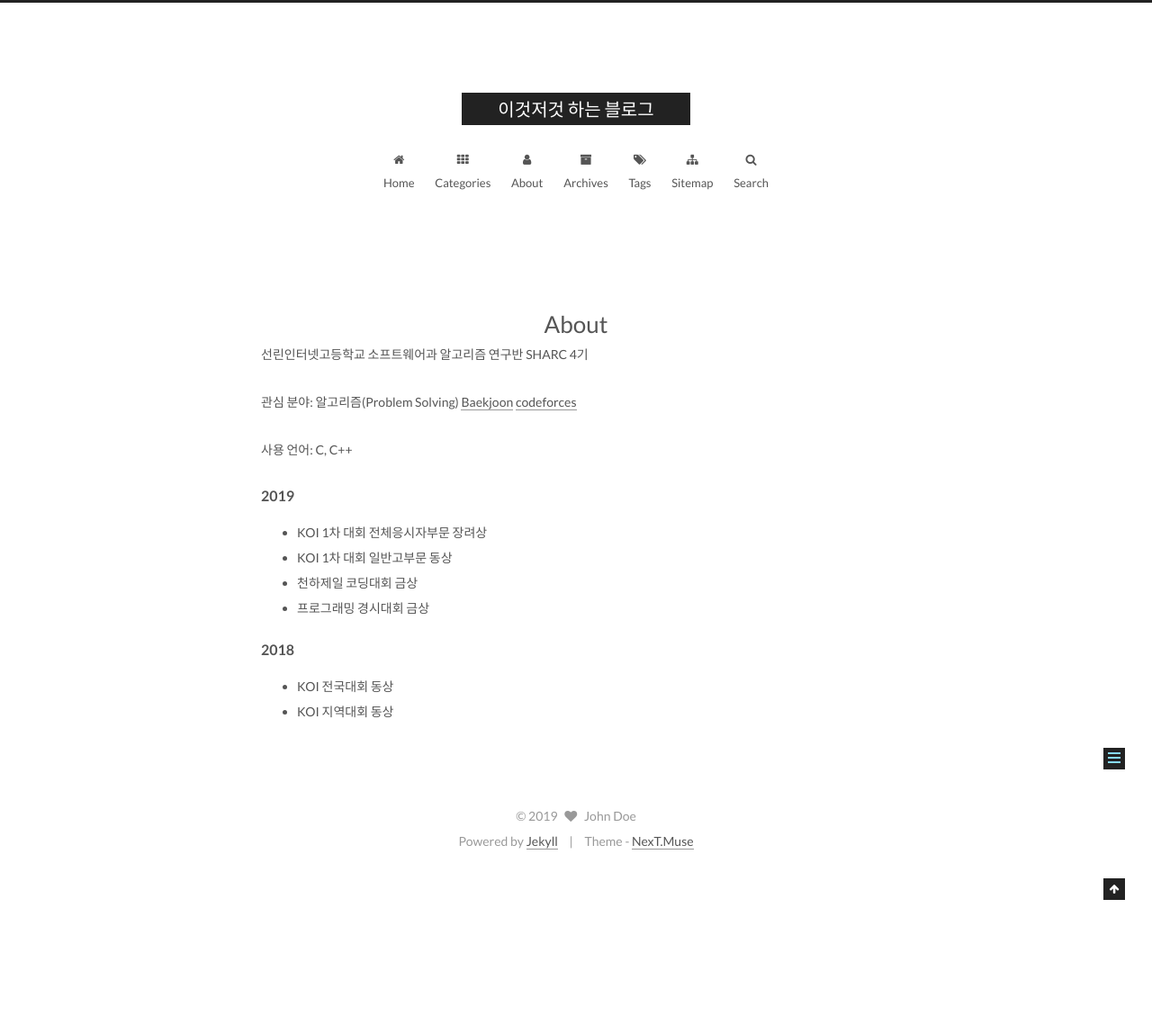
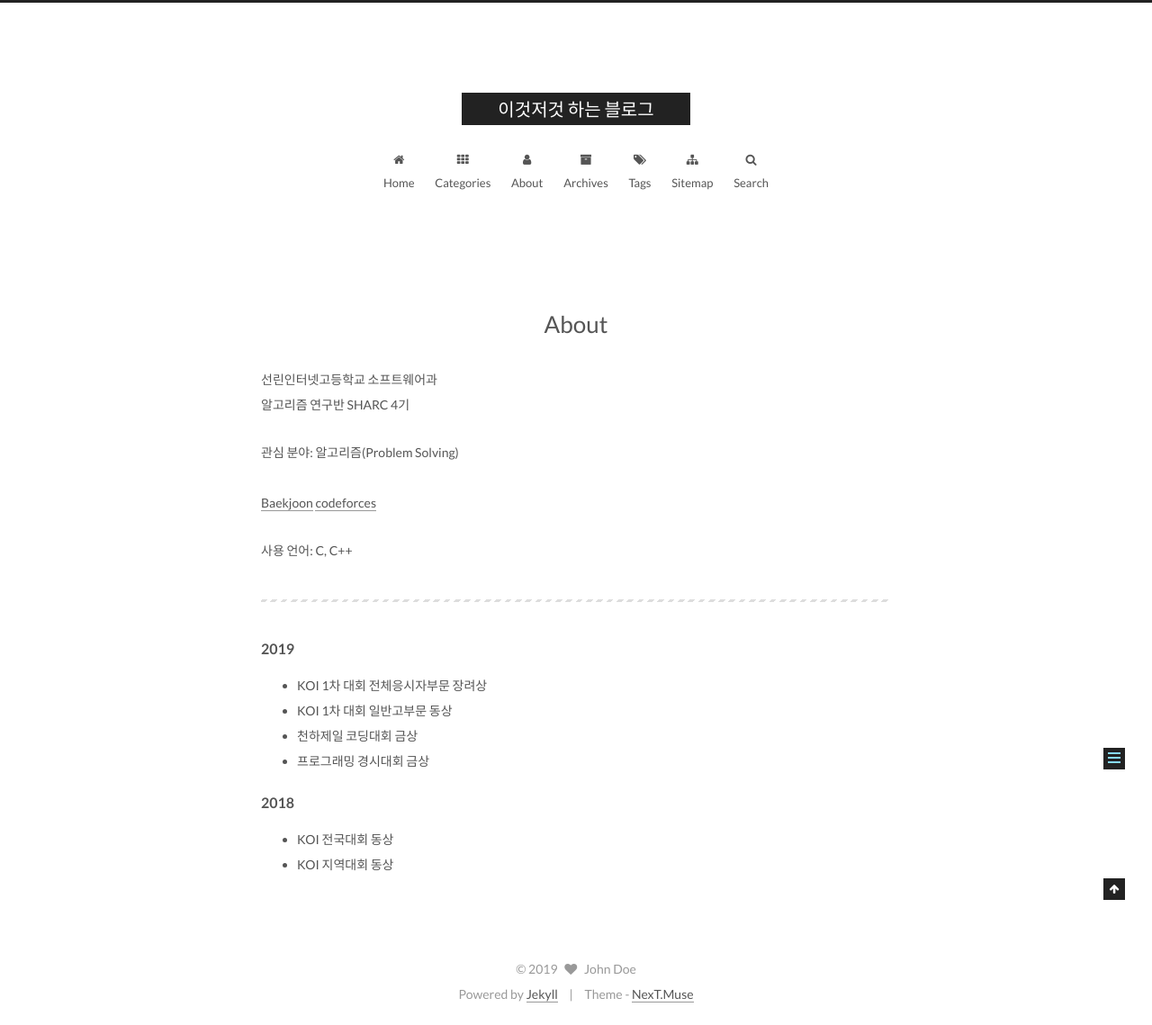
Before and after one commit to cloneot/cloneot.github.io, a Jekyll site: the page built from about/index.md, in a window 1280 px wide. Shown: the whole page at 90% size. Built offline with Jekyll 4.4.1, drawn with Linux system fonts in a browser that asks for light colours.

Commit message:
add newline

```diff
--- a/about/index.md
+++ b/about/index.md
@@ -2,17 +2,17 @@
 layout: page
 type: about
 ---
-
-선린인터넷고등학교 소프트웨어과
-알고리즘 연구반 SHARC 4기
+<br>
+선린인터넷고등학교 소프트웨어과<br>
+알고리즘 연구반 SHARC 4기<br>
 
 
-관심 분야: 알고리즘(Problem Solving)
+관심 분야: 알고리즘(Problem Solving)<br>
 [Baekjoon](https://www.acmicpc.net/user/clone_of_teacher) [codeforces](https://codeforces.com/profile/junseo)
 
 사용 언어: C, C++
 
-
+<hr>
 
 #### 2019
 
```
